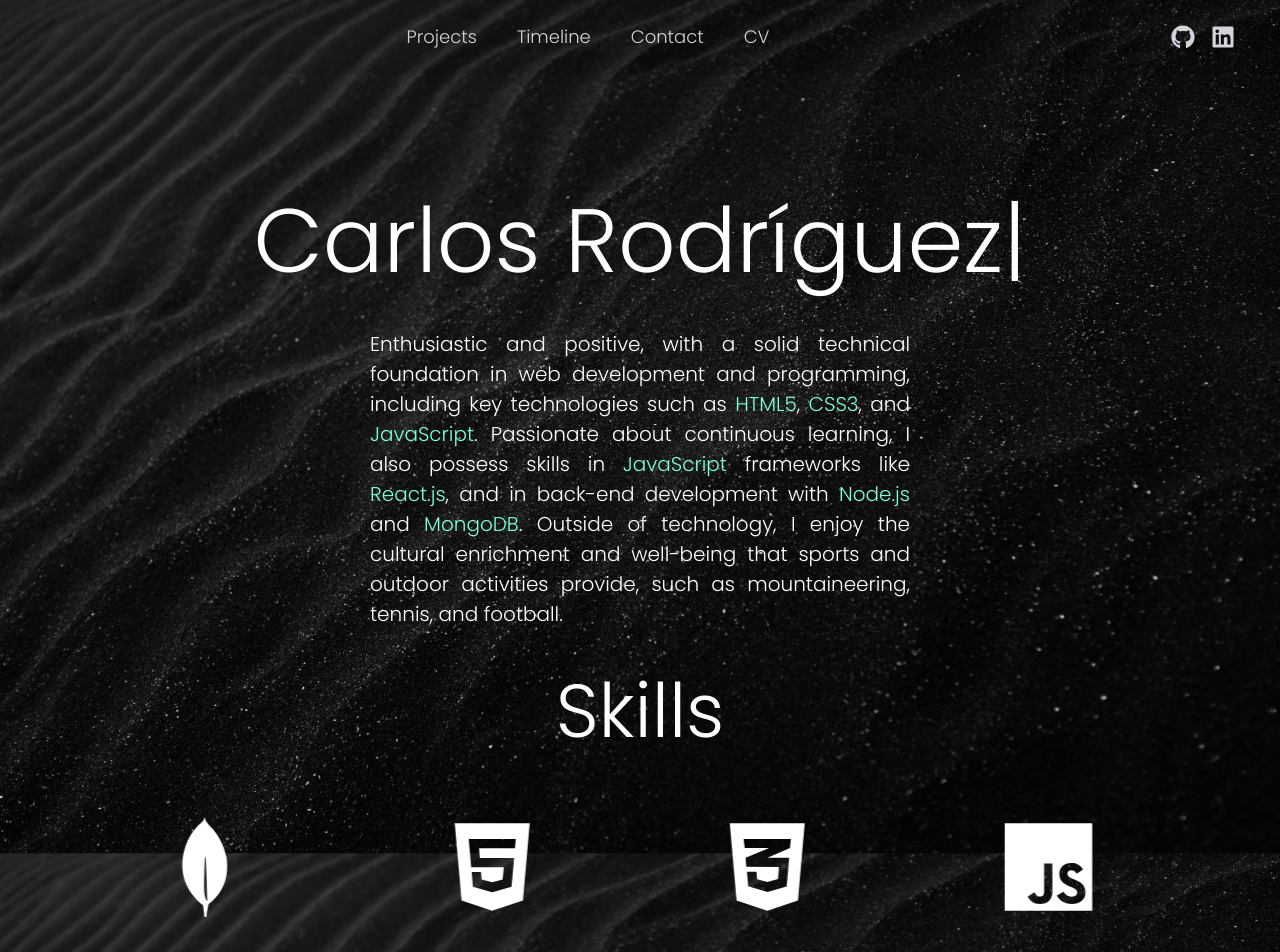
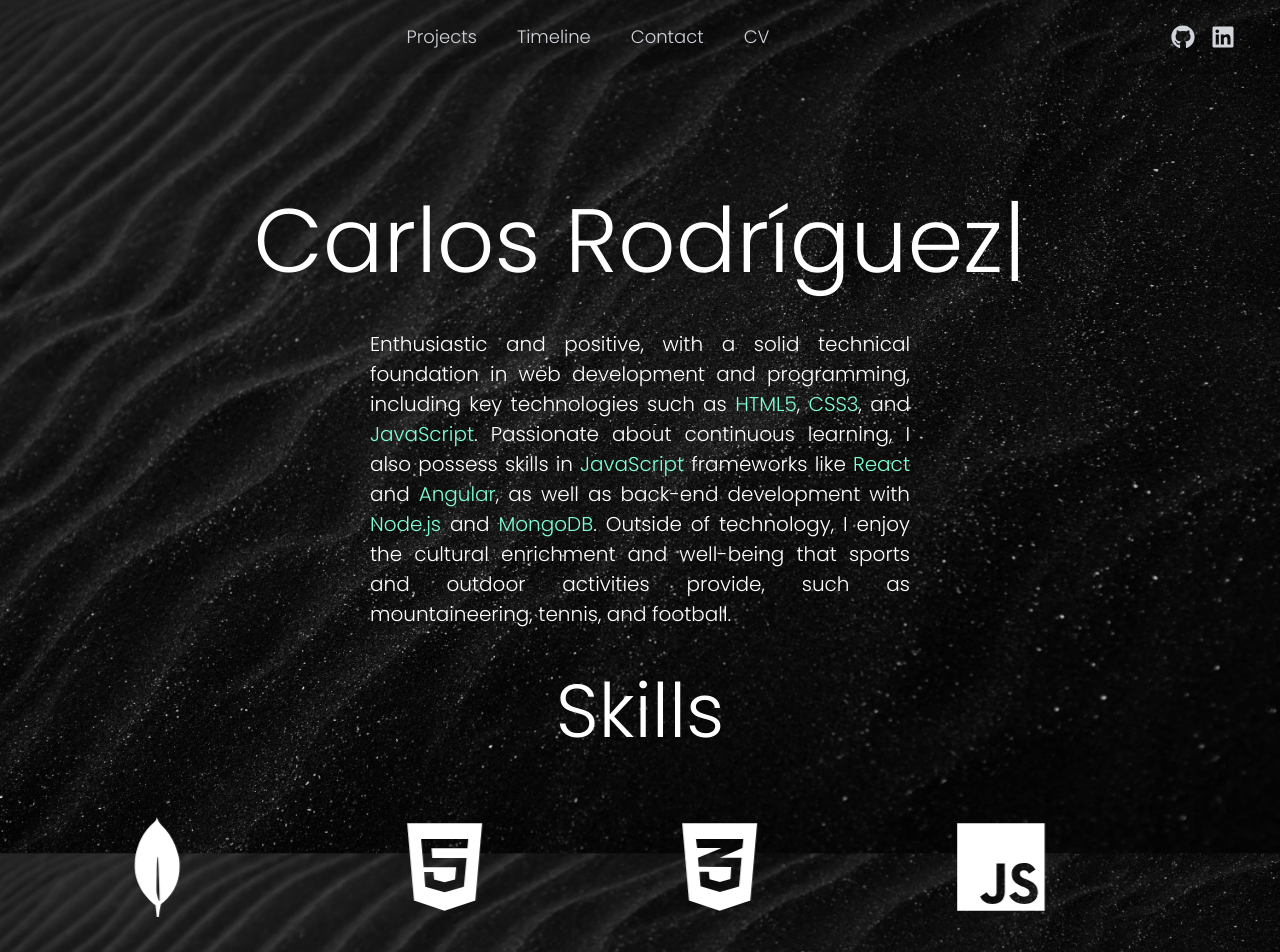
Before and after one commit to carlosrodmor/carlosrodmor.github.io, a React (Vite) app: page / in a window 1280 px wide. Shown: the top 952 px of the page. Built offline with nearby package versions, Linux system fonts and the light colour scheme.

Commit message:
changes styles

```diff
--- a/src/components/HomePage/HomePage.css
+++ b/src/components/HomePage/HomePage.css
@@ -220,7 +220,7 @@
     padding: 20px;
   }
   .nameHome {
-    font-size: 50px;
+    font-size: 40px;
   }
   .skillsTitle {
     font-size: 50px;
--- a/src/components/HomePage/HomePage.jsx
+++ b/src/components/HomePage/HomePage.jsx
@@ -56,8 +56,9 @@ export default function HomePage() {
             <span className='languages'>JavaScript</span>. Passionate about continuous
             learning, I also possess skills in{' '}
             <span className='languages'>JavaScript </span>
-            frameworks like <span className='languages'>React.js</span>, and in back-end
-            development with <span className='languages'>Node.js </span>
+            frameworks like <span className='languages'>React </span>and{' '}
+            <span className='languages'>Angular</span>, as well as back-end development
+            with <span className='languages'>Node.js </span>
             and <span className='languages'>MongoDB</span>. Outside of technology, I enjoy
             the cultural enrichment and well-being that sports and outdoor activities
             provide, such as mountaineering, tennis, and football.
--- a/src/components/ImageSlider/ImageSlider.jsx
+++ b/src/components/ImageSlider/ImageSlider.jsx
@@ -8,11 +8,12 @@ import {
   faCss3Alt,
   faJs,
   faReact,
-  faNodeJs
+  faNodeJs,
+  faAngular
 } from '@fortawesome/free-brands-svg-icons'
 
 const ImageSlider = () => {
-  const icons = [faHtml5, faCss3Alt, faJs, faReact, faNodeJs, <SiMongodb />]
+  const icons = [faHtml5, faCss3Alt, faJs, faReact, faAngular, faNodeJs, <SiMongodb />]
 
   const renderIcon = icon => {
     if (icon.iconName) {
--- a/src/components/Navbar/Navbar.jsx
+++ b/src/components/Navbar/Navbar.jsx
@@ -23,7 +23,8 @@ const navigation = [
   {
     name: 'CV',
     href: 'https://drive.google.com/file/d/1P-oaerGkAnk2qrQMLgO0HC7sqZ4rmY-V/view?usp=sharing',
-    current: false
+    current: false,
+    target: '_blank'
   }
 ]
 
@@ -58,6 +59,7 @@ export default function Navbar() {
                       <a
                         key={item.name}
                         href={item.href}
+                        target={item.target}
                         className={classNames(
                           item.current
                             ? 'bg-gray-900 text-white'
@@ -98,6 +100,7 @@ export default function Navbar() {
                   key={item.name}
                   as='a'
                   href={item.href}
+                  target={item.target}
                   className={classNames(
                     item.current
                       ? 'bg-gray-900 text-white'
```
